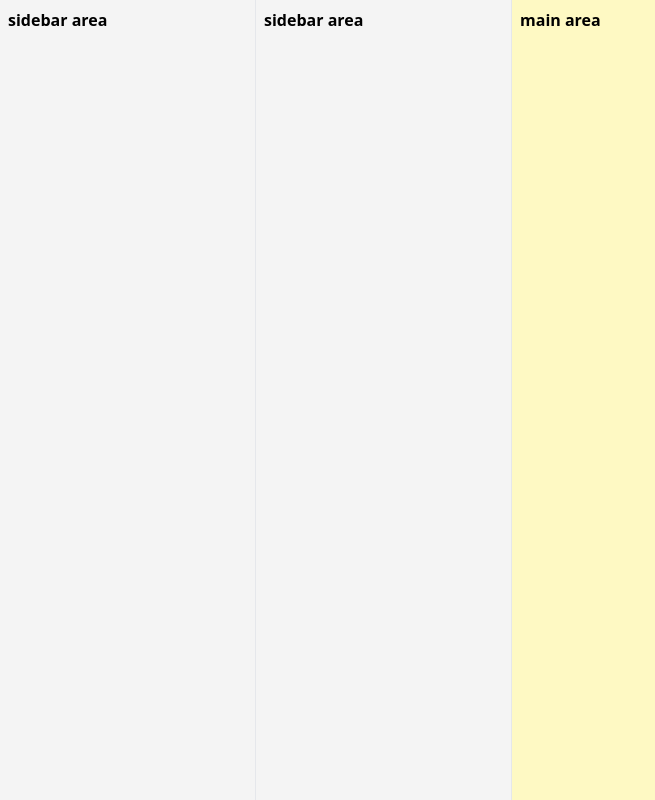
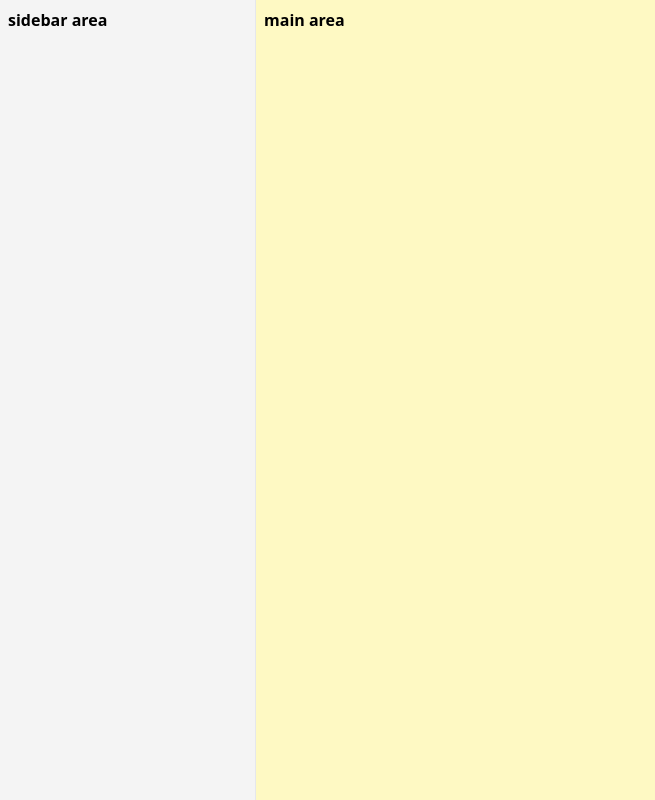
Before and after one commit to mikemklee/river, a SvelteKit app: page / in a window 1280 px wide. Shown: the whole page, without its empty margins (0-655 px from the left). Built offline with nearby package versions, Linux system fonts and the light colour scheme.

Commit message:
Use layout and test fetching data from server

```diff
--- /dev/null
+++ b/src/routes/+page.server.ts
@@ -0,0 +1,6 @@
+export function load() {
+	console.log('we in server!');
+	return {
+		foo: 'bar'
+	};
+}
--- a/src/routes/+page.svelte
+++ b/src/routes/+page.svelte
@@ -1,12 +1,8 @@
-<div class="flex">
-	<div class="w-[16rem] flex flex-col bg-[#f4f4f4] border-r border-gray-200">
-		<div class="p-2">
-			<span class="font-semibold">sidebar area</span>
-		</div>
-	</div>
-	<div class="flex-1 h-screen relative bg-yellow-100">
-		<div class="p-2">
-			<span class="font-semibold">main area</span>
-		</div>
-	</div>
+<script>
+	export let data;
+	console.log(data);
+</script>
+
+<div class="p-2">
+	<span class="font-semibold">main area</span>
 </div>
```
